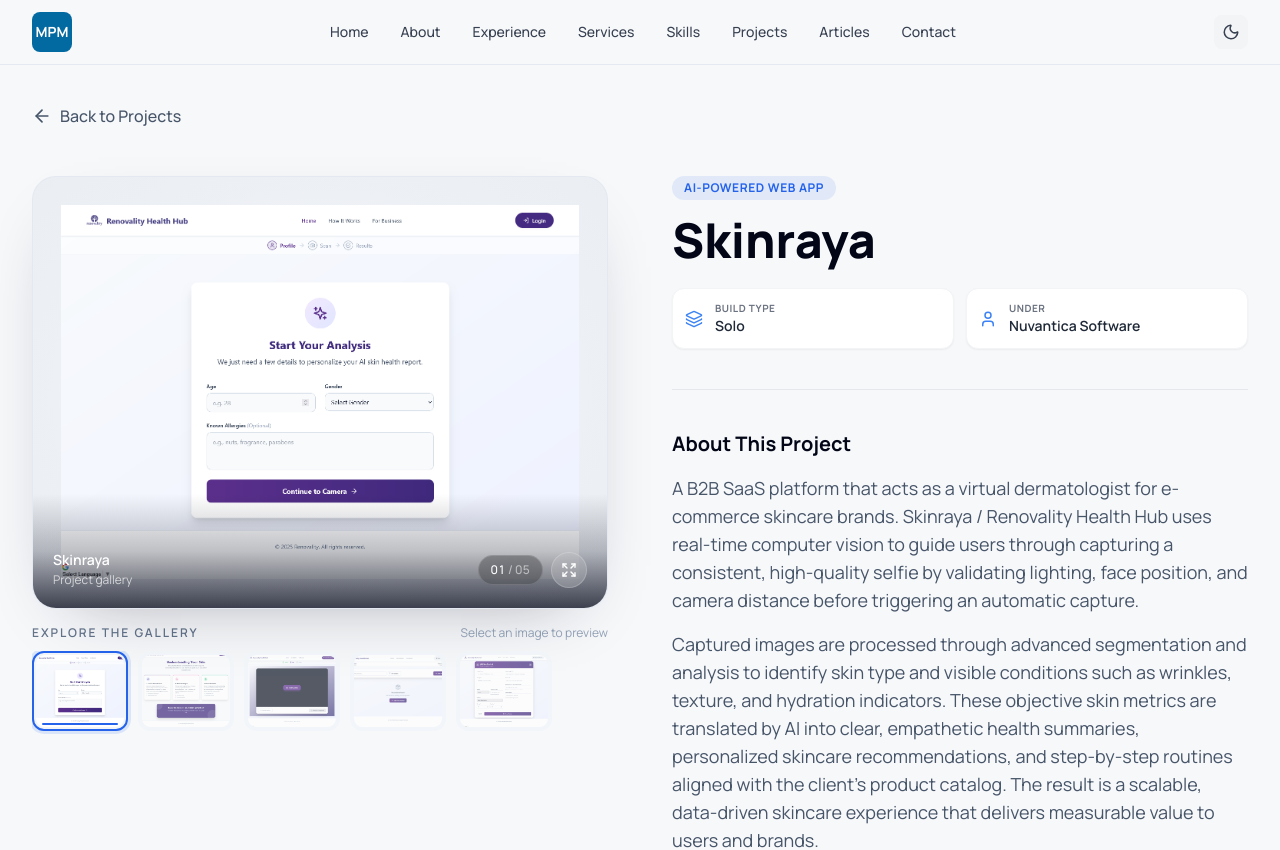
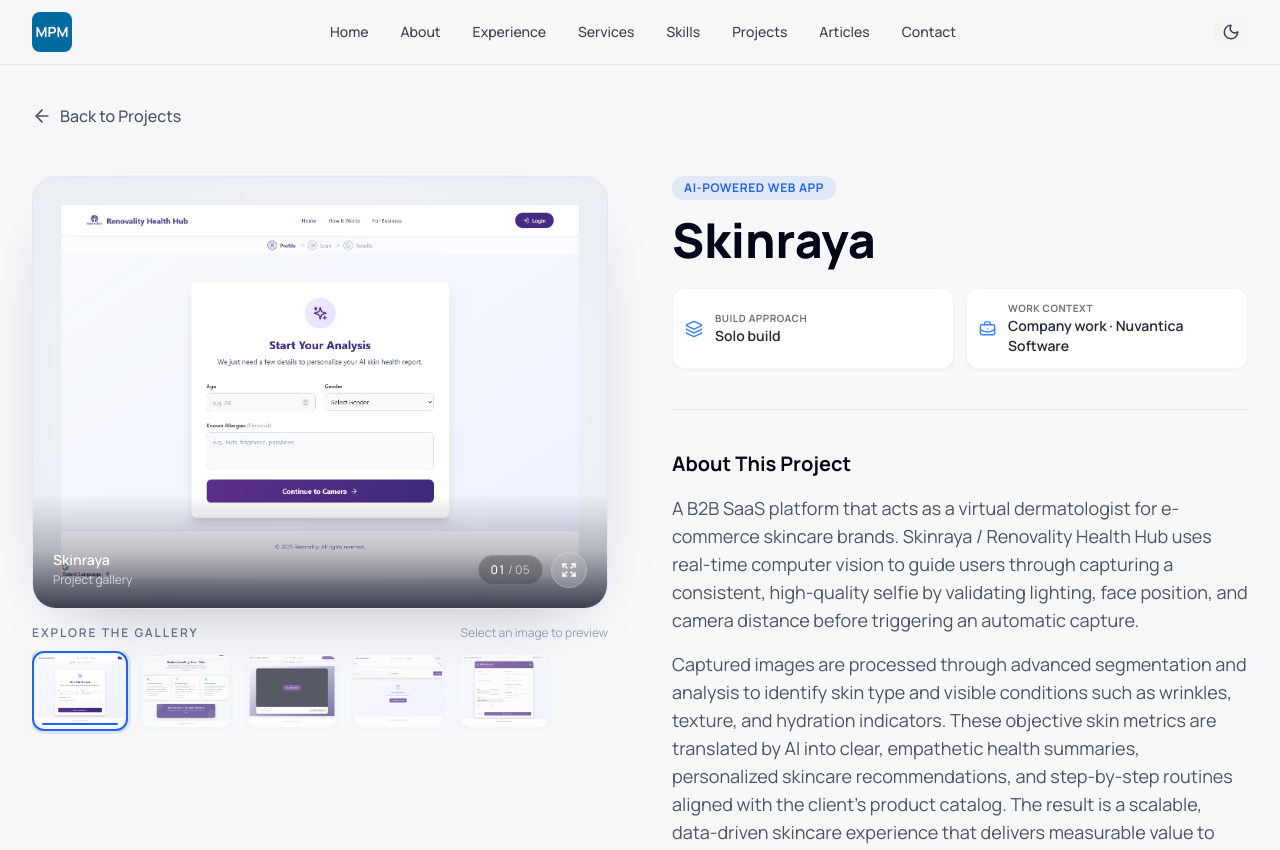
Before and after one commit to micpana/Michael-Panashe-Mudimbu-Portfolio-V2, a React (Vite) app: page /project/0 in a window 1280 px wide. Shown: the top 850 px of the page. Built offline with nearby package versions, Linux system fonts and the light colour scheme.

Commit message:
Clarify project metadata on detail pages

```diff
--- a/src/pages/ProjectDetail.tsx
+++ b/src/pages/ProjectDetail.tsx
@@ -2,10 +2,11 @@
 import { Helmet } from 'react-helmet-async';
 import ReactGA from "react-ga4";
 import { useParams, Link } from 'react-router-dom';
-import { ArrowLeft, ExternalLink, Github, Layers, User } from 'lucide-react';
+import { ArrowLeft, ExternalLink, Github, Layers, BriefcaseBusiness } from 'lucide-react';
 import ImageGallery from '../components/ImageGallery';
 import { ProjectsData } from '../data/projects_data_lazy';
 import { slugify } from '../utils/slugify';
+import { getProjectContext } from '../utils/projectMetadata';
 
 ReactGA.initialize("G-1KT6SKGTKG");
 
@@ -91,20 +92,20 @@
                   {project.title}
                 </h1>
 
-                {/* Build Metadata - Better mobile layout */}
+                {/* Separate build approach from work context. */}
                 <div className="grid grid-cols-1 sm:grid-cols-2 gap-3 mt-6">
                   <div className="flex items-center gap-3 p-3 bg-white dark:bg-gray-800 rounded-xl border border-gray-100 dark:border-gray-700 shadow-sm">
                     <Layers className="text-blue-500" size={18} />
                     <div>
-                      <p className="text-[10px] uppercase tracking-wider text-gray-500 font-bold">Build Type</p>
-                      <p className="text-sm font-semibold text-gray-800 dark:text-gray-200">{project.build_type}</p>
+                      <p className="text-[10px] uppercase tracking-wider text-gray-500 font-bold">Build approach</p>
+                      <p className="text-sm font-semibold text-gray-800 dark:text-gray-200">{project.build_type === 'Team' ? 'Team build' : project.build_type === 'Solo' ? 'Solo build' : 'Not specified'}</p>
                     </div>
                   </div>
                   <div className="flex items-center gap-3 p-3 bg-white dark:bg-gray-800 rounded-xl border border-gray-100 dark:border-gray-700 shadow-sm">
-                    <User className="text-blue-500" size={18} />
+                    <BriefcaseBusiness className="text-blue-500" size={18} />
                     <div>
-                      <p className="text-[10px] uppercase tracking-wider text-gray-500 font-bold">Under</p>
-                      <p className="text-sm font-semibold text-gray-800 dark:text-gray-200">{project.built_under}</p>
+                      <p className="text-[10px] uppercase tracking-wider text-gray-500 font-bold">Work context</p>
+                      <p className="text-sm font-semibold text-gray-800 dark:text-gray-200">{getProjectContext(project)}</p>
                     </div>
                   </div>
                 </div>
```
